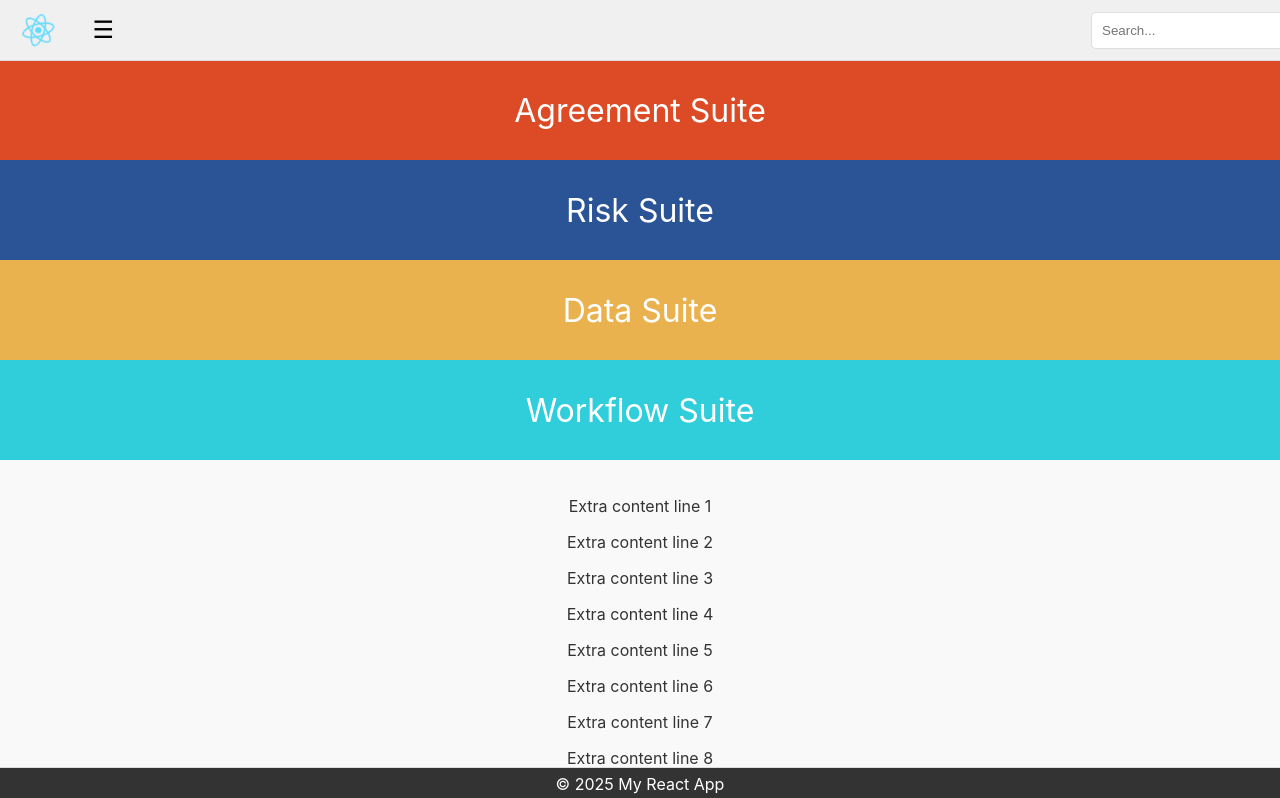
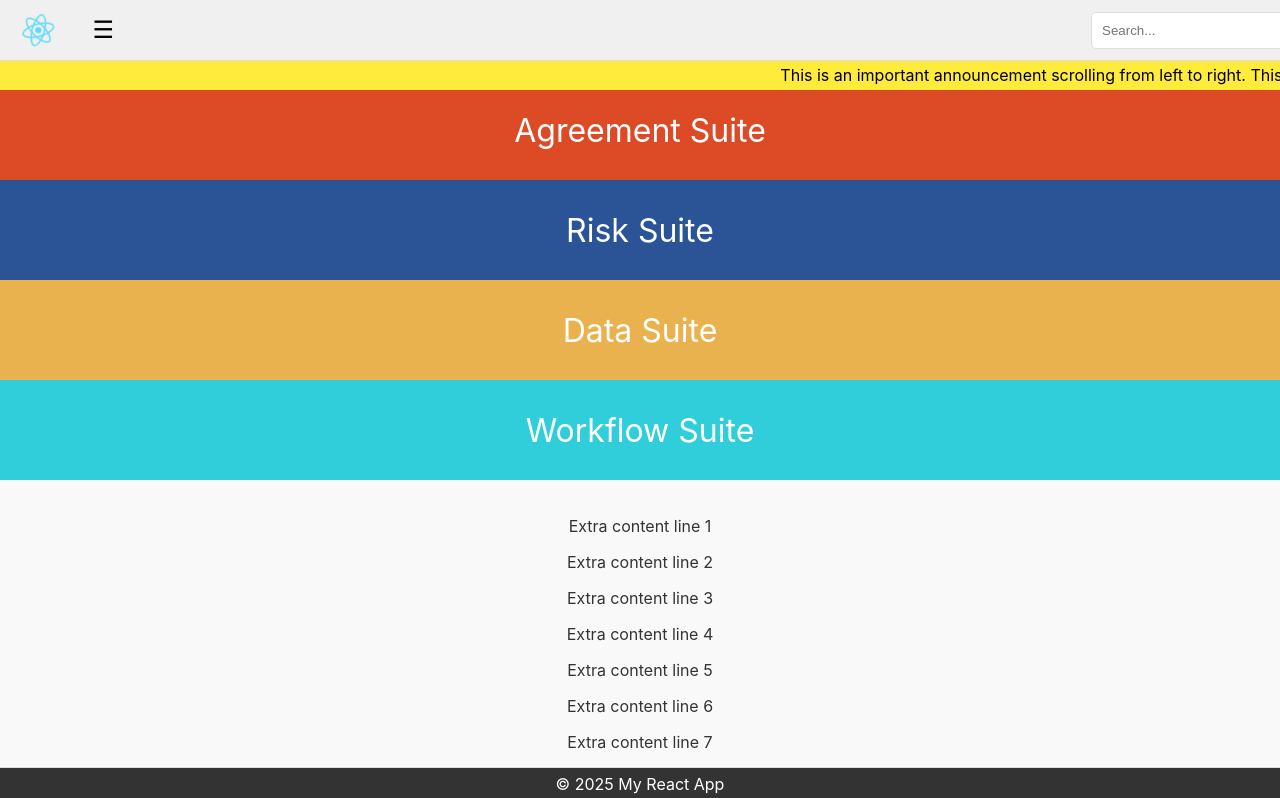
Before and after one commit to michael-baker-us/react-app, a React (Create React App) app in the folder frontend/: page / in a window 1280 px wide. Shown: the top 798 px of the page. Built offline with nearby package versions, Linux system fonts and the light colour scheme.

Commit message:
add scrolling announcement banner with styling adjustments and animation

```diff
--- a/frontend/src/App.css
+++ b/frontend/src/App.css
@@ -21,7 +21,7 @@ html, body {
 
 .main-content {
   flex: 1;
-  padding-top: 60px; /* Adjust this value based on the new height of your header */
+  padding-top: 80px; /* Adjust this value based on the height of your header and announcement */
 }
 
 .footer {
@@ -60,6 +60,33 @@ html, body {
   left: 0;
   width: 100%;
   z-index: 1000; /* Ensure it is above other content */
+}
+
+.App-announcement {
+  background-color: #ffeb3b; /* Yellow background for the announcement */
+  color: #000; /* Black text color */
+  padding: 5px 0; /* Small padding */
+  width: 100%;
+  overflow: hidden;
+  position: fixed;
+  top: 60px; /* Adjust this value based on the height of your header */
+  left: 0;
+  z-index: 999; /* Ensure it is above other content */
+}
+
+.App-announcement-content {
+  display: inline-block;
+  white-space: nowrap;
+  animation: scroll-left 20s linear infinite; /* Adjust the duration as needed */
+}
+
+@keyframes scroll-left {
+  0% {
+    transform: translateX(100%); /* Start completely off-screen to the right */
+  }
+  100% {
+    transform: translateX(-100%); /* Move completely off-screen to the left */
+  }
 }
 
 .App-menu-button {
--- a/frontend/src/App.js
+++ b/frontend/src/App.js
@@ -1,4 +1,4 @@
-import React, { useState } from 'react';
+import React, { useState, useEffect, useRef } from 'react';
 import { BrowserRouter as Router, Route, Routes, Link } from 'react-router-dom';
 import { useButton } from '@react-aria/button';
 import './App.css';
@@ -80,10 +80,40 @@ function Page1() {
 
 function App() {
   const [menuOpen, setMenuOpen] = useState(false);
+  const announcementRef = useRef(null);
 
   const toggleMenu = () => {
     setMenuOpen((prevState) => !prevState);
   };
+
+  useEffect(() => {
+    const announcement = announcementRef.current;
+    const scrollWidth = announcement.scrollWidth;
+    const containerWidth = announcement.parentElement.offsetWidth;
+
+    const animateScroll = () => {
+      announcement.style.transform = `translateX(${containerWidth}px)`;
+      announcement.style.transition = 'none';
+
+      requestAnimationFrame(() => {
+        announcement.style.transform = `translateX(-${scrollWidth}px)`;
+        announcement.style.transition = `transform ${scrollWidth / 50}s linear`;
+      });
+    };
+
+    const resetScroll = () => {
+      announcement.style.transform = `translateX(${containerWidth}px)`;
+      announcement.style.transition = 'none';
+    };
+
+    resetScroll();
+    announcement.addEventListener('transitionend', animateScroll);
+    animateScroll();
+
+    return () => {
+      announcement.removeEventListener('transitionend', animateScroll);
+    };
+  }, []);
 
   return (
     <Router>
@@ -97,6 +127,11 @@ function App() {
               </button>
               <input type="text" className="App-search" placeholder="Search..." />
             </header>
+            <div className="App-announcement">
+              <div className="App-announcement-content" ref={announcementRef}>
+              This is an important announcement scrolling from left to right. This is an important announcement scrolling from left to right. This is an important announcement scrolling from left to right. This is an important announcement scrolling from left to right.
+              </div>
+            </div>
             {menuOpen && (
               <nav className="App-nav-overlay">
                 <ul>
```
